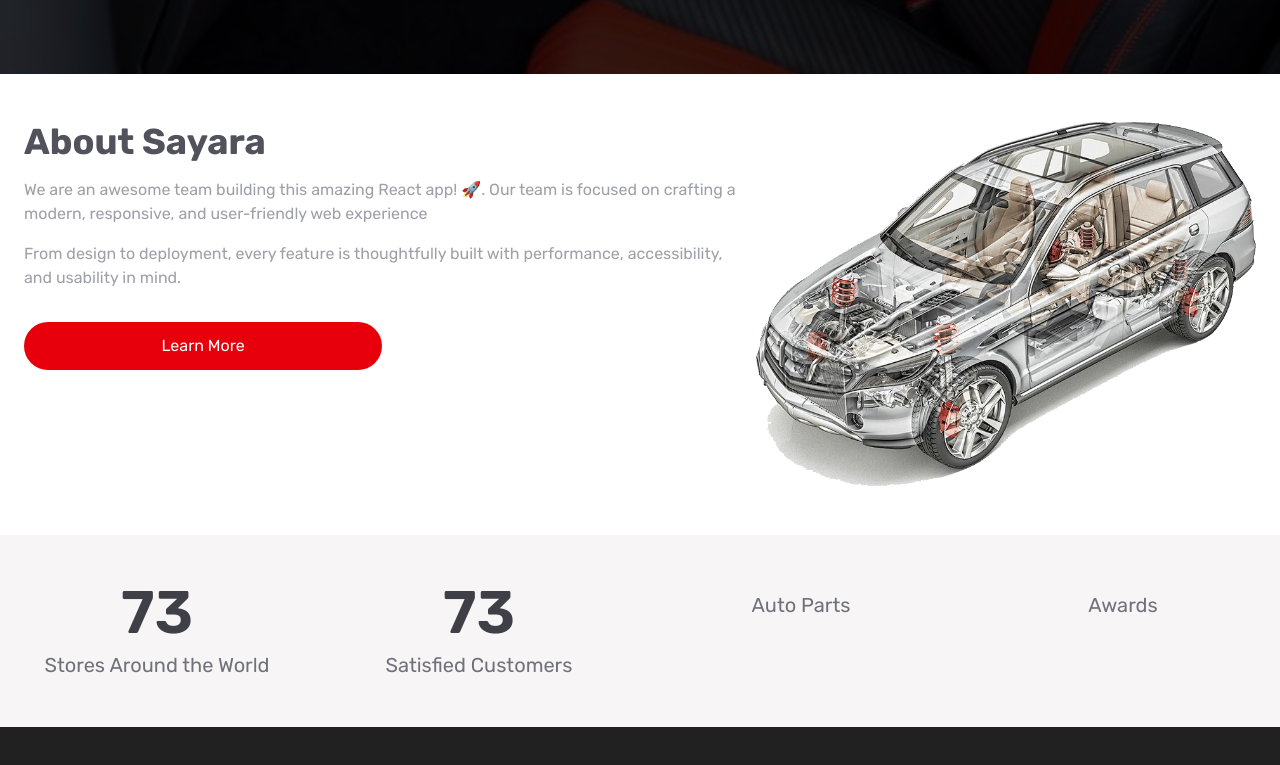
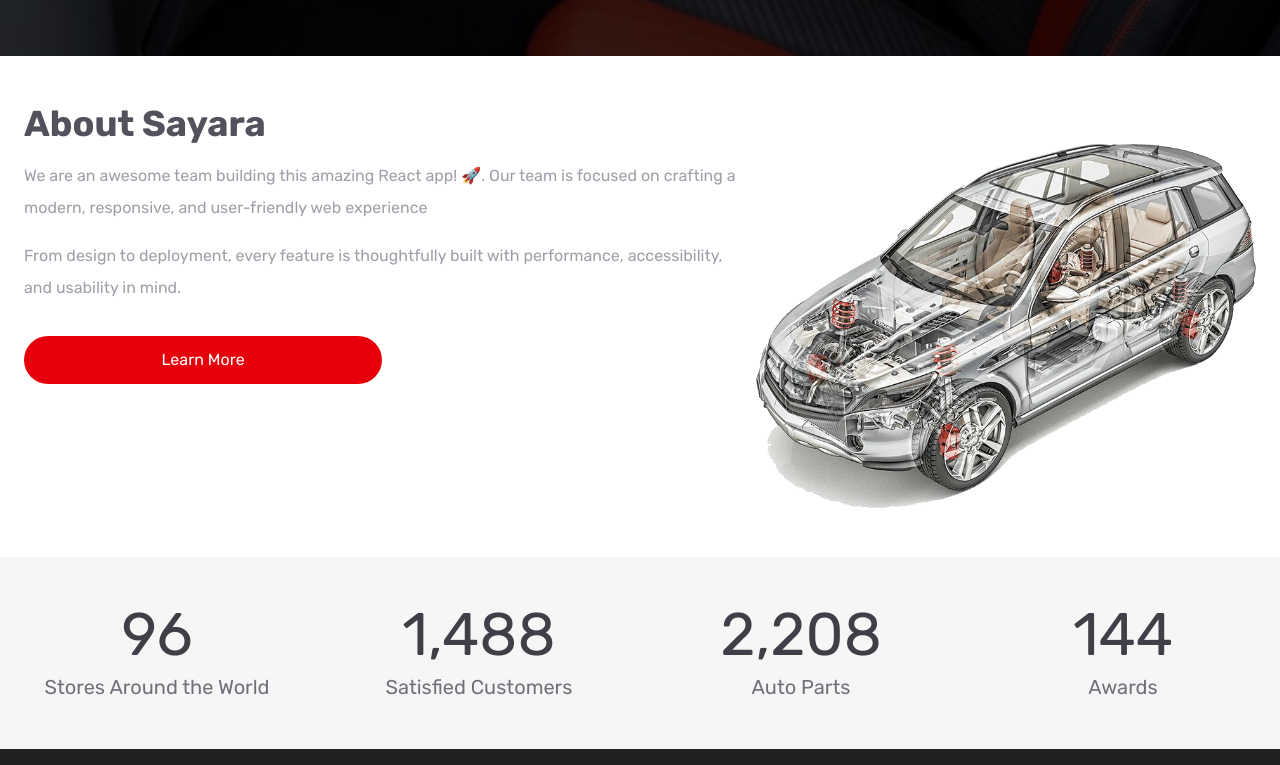
Before and after one commit to boyalonexr/Soyara-clone-app, a React (Vite) app: page /about in a window 1280 px wide. Shown: the part 440-1205 px from the top of the page. Built offline with nearby package versions, Linux system fonts and the light colour scheme.

Commit message:
updated about

```diff
--- a/src/Components/About.jsx
+++ b/src/Components/About.jsx
@@ -1,17 +1,54 @@
 import bgImage from '../assets/car-interior.jpg';
 import carImg from '../assets/about-imgs/about-car.png';
-import { useEffect, useState } from 'react';
-import AboutCount from './AboutCount'
-import { InView, useInView  } from 'react-intersection-observer';
+import { useRef, useEffect, useState } from 'react';
+import { useInView  } from 'framer-motion';
 
 function About() {
-  const [ count, setCount ] = useState(1)
-  const { ref, inView } = useInView({
-    threshold: 0.5,
-    triggerOnce: true,
-  })
+  function Counter({ target, duration, label}) {
+    const ref = useRef(null)
+    const isInView = useInView(ref, {once: true})
+    const [ count, setCount ] = useState(0)
 
+    useEffect(()=> {
+      if (!isInView) return;
 
+      const end = target
+      const totalMS = duration * 1000
+      const stepTime = 30
+      const steps = Math.floor(totalMS / stepTime)
+      const increment = Math.ceil(end / steps)
+
+      let current = 0
+      const timer = setInterval(()=> {
+          current += increment
+        if ( current >= end) {
+          current = end
+          clearInterval(timer)
+        }
+        setCount(current)
+      }, stepTime)
+
+      return () => clearInterval(timer)
+    }, [isInView, target, duration])
+
+    return (
+      <>
+      <span
+        ref={ref}
+        className="text-5xl md:text-5xl lg:text-6xl text-zinc-700 block">
+          {count.toLocaleString()}
+      </span>
+      <p className="mt-2 text-base md:text-lg lg:text-xl"> {label}</p>
+      </>
+    )
+  }
+
+  const countData = [
+    {target: 102, duratin: 2, label:"Stores Around the World"},
+    {target: 2036, duratin: 2, label: "Satisfied Customers"},
+    {target: 3012, duratin: 2, label: "Auto Parts"},
+    {target: 234, duratin: 3, label: "Awards"},
+  ]
 
   return (
     <>
@@ -37,52 +74,34 @@ function About() {
      >
       <div className='flex flex-col md:w-11/12 flex-wrap text-zinc-400'>
         <h1 className='text-4xl text-zinc-600 font-bold pb-2'>About Sayara</h1>
-        <p className='py-2'>We are an awesome team building this amazing React app! 🚀. Our team is focused on crafting a modern, responsive, and user-friendly web experience
+        <p className='py-2 leading-loose'>We are an awesome team building this amazing React app! 🚀. Our team is focused on crafting a modern, responsive, and user-friendly web experience
         </p>
 
-        <p className='py-2'>From design to deployment, every feature is thoughtfully built with performance, accessibility, and usability in mind.</p>
+        <p className='py-2 leading-loose'>From design to deployment, every feature is thoughtfully built with performance, accessibility, and usability in mind.</p>
 
         <button className="bg-red-600 text-white px-8 py-3 rounded-full w-1/2 my-6 hover:bg-red-700 transition">
           Learn More
         </button>
       </div>
 
-      <div>
+      <div className='mt-10'>
         <img src={carImg} alt="About Car" />
       </div>
     </div>
 
-    <div
-      ref={ref}
-      className="bg-[#f7f5f5] px-4 py-12 grid grid-cols-1 md:grid-cols-2 lg:grid-cols-4 gap-10 text-center">
-
-      <div className="text-zinc-500">
-        <AboutCount >100</AboutCount>
-        <p className="mt-2 text-base md:text-lg lg:text-xl">Stores Around the World</p>
-      </div>
-
-      <div className="text-zinc-500">
-        <span className="text-4xl md:text-5xl lg:text-6xl font-semibold text-zinc-700 block">
-           <AboutCount>256</AboutCount>
-          {/* 2,036 increment */}
-        </span>
-        <p className="mt-2 text-base md:text-lg lg:text-xl">Satisfied Customers</p>
-      </div>
-
-      <div className="text-zinc-500">
-        <span className="text-4xl md:text-5xl lg:text-6xl font-semibold text-zinc-700 block">
-          {/* 3,012 increment */}
-        </span>
-        <p className="mt-2 text-base md:text-lg lg:text-xl">Auto Parts</p>
-      </div>
-
-      <div className="text-zinc-500">
-        <span className="text-4xl md:text-5xl lg:text-6xl font-semibold text-zinc-700 block">
-          {/* 234 increment */}
-        </span>
-        <p className="mt-2 text-base md:text-lg lg:text-xl">Awards</p>
-      </div>
-
+    <div className="bg-[#f7f5f5] px-4 py-12 grid grid-cols-1 md:grid-cols-2 lg:grid-cols-4 gap-10 text-center">
+      {countData.map((data, index) => {
+        return (
+          <div className="text-zinc-500">
+            <Counter
+              key={index}
+              target={data.target}
+              duration={data.duratin}
+              label={data.label}
+            />
+         </div>
+        )
+      })}
     </div>
 
 
--- a/src/Components/AboutCount.jsx
+++ /dev/null
@@ -1,54 +0,0 @@
-import { useEffect, useRef, useState } from 'react';
-import { useInView } from 'react-intersection-observer';
-
-function AnimatedCount({ children }) {
-  const spanRef = useRef(null);
-  const [count, setCount] = useState(0);
-  const { ref: inViewRef, inView } = useInView({
-    threshold: 0.5,
-    triggerOnce: true,
-  });
-
-  // Combine both refs (ref to DOM + ref for inView)
-  const setRefs = (node) => {
-    spanRef.current = node;
-    inViewRef(node);
-  };
-
-  useEffect(() => {
-    if (!inView || !spanRef.current) return;
-
-    // Read the final number from the span
-    const target = parseInt(children.toString().replace(/,/g, ''));
-    if (isNaN(target)) return;
-
-    const interval = setInterval(() => {
-      setCount(prev => {
-        if (prev >= target) {
-          clearInterval(interval);
-          return target;
-        }
-        return prev + 1; // simple count up
-      });
-    }, 20); // speed of counting
-
-    return () => clearInterval(interval);
-  }, [inView, children]);
-
-  useEffect(() => {
-    if (spanRef.current) {
-      spanRef.current.textContent = count.toLocaleString(); // adds commas (e.g. 1,000)
-    }
-  }, [count]);
-
-  return (
-    <span
-      ref={setRefs}
-      className="text-4xl md:text-5xl lg:text-6xl font-semibold text-zinc-700 block"
-    >
-      {children}
-    </span>
-  );
-}
-
-export default AnimatedCount;
--- a/src/Components/Navbar.jsx
+++ b/src/Components/Navbar.jsx
@@ -41,7 +41,7 @@ function Navbar({ openNavBar, setOpenNavbar }) {
   return (
     <div className="sticky lg:static top-0 z-40 lg:z-30 bg-white p-2 w-full md:p-4 mx-auto shadow-lg">
       {/* Top Nav Container */}
-      <div className="flex items-center justify-between md:w-[85%] mx-auto lg:w-[92%]">
+      <div className="md:w-[85%] mx-auto lg:w-[92%]">
         {/* Desktop: Shop by Category Button */}
         <div className="w-full hidden lg:flex items-center gap-8">
           <div className="w-1/4">
```
